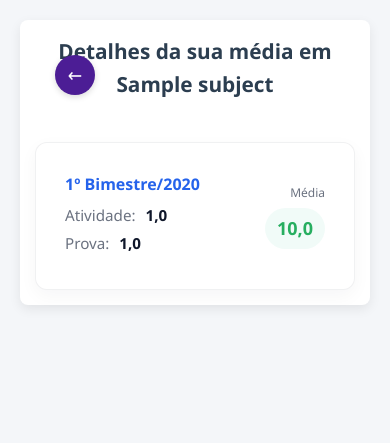
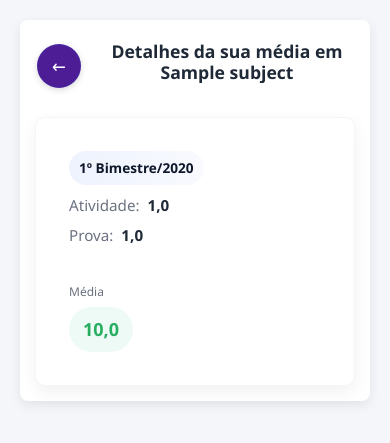
Before and after one commit to MarivaldoDev/sistema_escolar, a Django app: page /alunos/minhas_notas/1/1/detail/ in a window 390 px wide. Shown: the top 443 px of the page. Run offline with Django 5.2, Linux system fonts and the light colour scheme; a user stored in the database is signed in; tables that the repository leaves empty hold one stand-in row (values such as "Sample post").

Commit message:
ajustes finais

```diff
--- a/base_static/global/css/grade_details.css
+++ b/base_static/global/css/grade_details.css
@@ -56,47 +56,69 @@ body.gd-body{
   -webkit-font-smoothing:antialiased;
 }
 
-.gd-container{
-  max-width:920px;
-  margin:48px auto;
-  padding:20px;
+.page-header {
+  display: flex;
+  align-items: center;
+  gap: 16px;
+  margin-bottom: 20px;
+  padding: 6px 2px;
+  flex-wrap: nowrap;
 }
 
-.gd-header h1{
-  font-size:1.25rem;
-  margin:0 0 16px 0;
-  font-weight:600;
+.page-header .header-info {
+  display: flex;
+  flex-direction: column;
+  gap: 2px;
+  min-width: 0;
+}
+
+.page-header h1 {
+  font-size: 1.4rem;
+  line-height: 1.2;
+  font-weight: 700;
+  color: var(--text);
+  overflow: hidden;
+  text-overflow: ellipsis;
+  white-space: normal;
+  flex: 1 1 auto;
+  min-width: 0;
+}
+
+.page-header p {
+  color: var(--muted);
+  font-size: 0.95rem;
 }
 
 .back-btn {
-    display: inline-flex;
-    align-items: center;
-    justify-content: center;
-    width: 40px;
-    height: 40px;
-    background: #4c1d95;
-    color: #fff;
-    border-radius: 50%;
-    font-size: 1.2rem;
-    text-decoration: none;
-    box-shadow: 0 2px 6px rgba(0,0,0,0.15);
-    transition: background 0.3s, transform 0.2s;
-    position: absolute;
-    top: 20px;
-    left: 20px;
+  width: 44px;
+  height: 44px;
+  background: #4c1d95;
+  color: #ffffff;
+  border-radius: 50%;
+  text-decoration: none;
+  font-size: 1.15rem;
+  display: inline-flex;
+  align-items: center;
+  justify-content: center;
+  border: 1px solid rgba(37,99,235,0.12);
+  transition: background 0.16s ease, transform 0.12s ease, box-shadow 0.12s ease;
+  position: static; /* override absolute from global/my_grades.css */
+  margin-right: 8px;
 }
+
+.back-btn{flex:0 0 auto}
 
 .back-btn:hover {
     background: #6d28d9;
-    transform: scale(1.1);
+    transform: scale(1.08);
 }
 
 .gd-card{
-  background:var(--card);
-  border:1px solid var(--border);
-  border-radius:12px;
-  padding:16px;
-  box-shadow:0 6px 18px rgba(15,23,42,0.04);
+  background:var(--surface);
+  border:1px solid rgba(15,23,42,0.04);
+  border-radius:var(--radius);
+  padding:18px;
+  box-shadow: var(--shadow-sm);
 }
 
 .gd-list{display:flex;flex-direction:column;gap:12px}
@@ -105,29 +127,66 @@ body.gd-body{
   display:flex;
   align-items:center;
   justify-content:space-between;
-  gap:16px;
-  padding:12px;
-  border-radius:8px;
-  transition:background .15s ease,border-color .15s ease,transform .12s ease;
+  gap:18px;
+  padding:14px;
+  border-radius:10px;
+  transition:background .15s ease,transform .12s ease,box-shadow .12s ease;
   border:1px solid transparent;
 }
-.gd-performance:hover{background:#fbfdff;transform:translateY(-2px)}
+.gd-performance:hover{
+  background:linear-gradient(90deg, rgba(250,252,255,1), rgba(248,250,255,1));
+  transform: translateY(-3px);
+  box-shadow: var(--shadow-md);
+}
 
 .gd-left{flex:1;min-width:0}
-.gd-bimester{font-weight:600;color:var(--accent);margin-bottom:6px}
-.gd-item{color:var(--muted);font-size:0.95rem;margin-bottom:4px}
-.gd-value{color:#0f172a;font-weight:600;margin-left:6px}
+.gd-bimester{
+  display:inline-block;
+  font-weight:700;
+  color:#0f172a;
+  background: linear-gradient(90deg, rgba(37,99,235,0.08), rgba(37,99,235,0.03));
+  padding:6px 10px;
+  border-radius:999px;
+  font-size:0.85rem;
+  margin-bottom:8px;
+}
+
+.gd-item{color:var(--muted);font-size:0.95rem;margin-bottom:6px;display:flex;align-items:center;gap:8px}
+.gd-value{color:var(--text);font-weight:600}
 
 .gd-right{
-  display:flex;flex-direction:column;align-items:flex-end;min-width:96px
+  display:flex;flex-direction:column;align-items:flex-end;min-width:110px
 }
 .gd-average-label{font-size:0.75rem;color:var(--muted)}
-.gd-average-green{font-size:1.125rem;font-weight:700;color:var(--success);background:rgba(16,185,129,0.06);padding:6px 12px;border-radius:999px;margin-top:6px}
-.gd-average-red{font-size:1.125rem;font-weight:700;color:#dc2626;background:rgba(220,38,38,0.06);padding:6px 12px;border-radius:999px;margin-top:6px}
+.gd-average-green{
+  font-size:1.125rem;
+  font-weight:700;
+  color:var(--success);
+  background:rgba(16,185,129,0.07);
+  padding:8px 14px;
+  border-radius:999px;
+  margin-top:6px;
+  min-width:56px;
+  text-align:center;
+}
+.gd-average-red{
+  font-size:1.125rem;
+  font-weight:700;
+  color:var(--danger);
+  background:rgba(220,38,38,0.06);
+  padding:8px 14px;
+  border-radius:999px;
+  margin-top:6px;
+  min-width:56px;
+  text-align:center;
+}
 
 .gd-empty{color:var(--muted);padding:12px;text-align:center}
 
 @media (max-width:640px){
-  .gd-performance{flex-direction:row;align-items:center}
-  .gd-right{align-items:flex-end}
+  .page-header h1{font-size:1.1rem}
+  .page-header{gap:12px}
+  .gd-performance{flex-direction:column;align-items:stretch}
+  .gd-right{align-items:flex-start;margin-top:10px}
+  .gd-average-green,.gd-average-red{align-self:flex-start}
 }
--- a/base_static/global/css/my_fouls.css
+++ b/base_static/global/css/my_fouls.css
@@ -55,7 +55,7 @@ a:focus-visible, button:focus-visible, .btn:focus-visible { outline: 3px solid r
 }
 
 .header-info h1 {
-    font-size: 1.8rem;
+    font-size: 1.6rem;
     color: #1f2937;
 }
 
--- a/system/templates/grade_details.html
+++ b/system/templates/grade_details.html
@@ -14,7 +14,9 @@
     <main class="container">
         <header class="page-header">
             <a href="{% url 'my_grades' student.id %}" class="back-btn">←</a>
-            <h1>Detalhes da sua média em {{ subject.name }}</h1>
+            <div class="header-info">
+                <h1>Detalhes da sua média em {{ subject.name }}</h1>
+            </div>
         </header>
 
         <section class="gd-card">
--- a/system/templates/home.html
+++ b/system/templates/home.html
@@ -16,7 +16,7 @@
     </div>
     <nav class="nav-menu">
       {% if user.is_authenticated %}
-        <a href="{% url 'logout' %}">Logout</a>
+        <a href="{% url 'logout' %}" class="voltar"><img src="{% static 'global/images/voltar.png' %}" alt="Logout"></a>
       {% else %}
         <a href="{% url 'login' %}">Login</a>
       {% endif %}
--- a/system/views/student_views.py
+++ b/system/views/student_views.py
@@ -148,7 +148,6 @@ def my_fouls(request, student_id: int):
 
 
 @login_required(login_url="login")
-#@aluno_only
 @aluno_required
 def list_notifications(request):
     unread_notifications = get_unread_notifications(request.user)
```
Also changed, not shown: base_static/global/css/add_grade.css (+8 -8 lines), base_static/global/css/home.css (+29 -8 lines), base_static/global/css/turma_detail.css (+8 -11 lines), system/views/general_views.py (+15 -9 lines), base_static/global/images/voltar.png (added).
